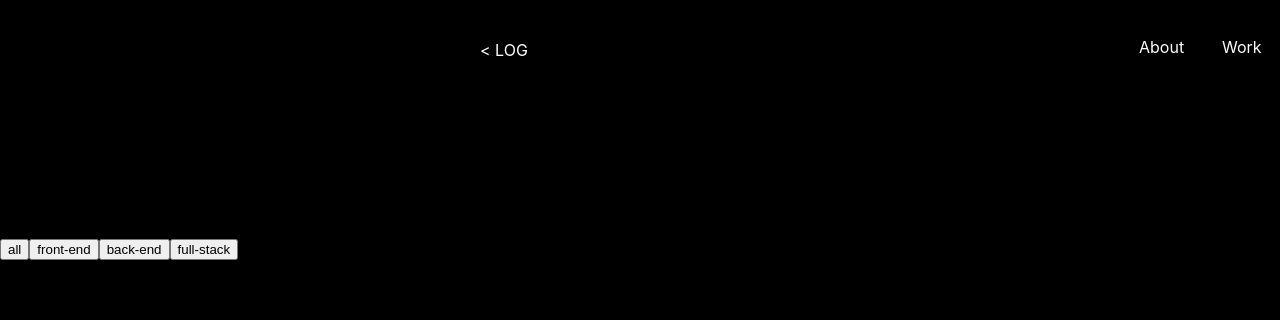
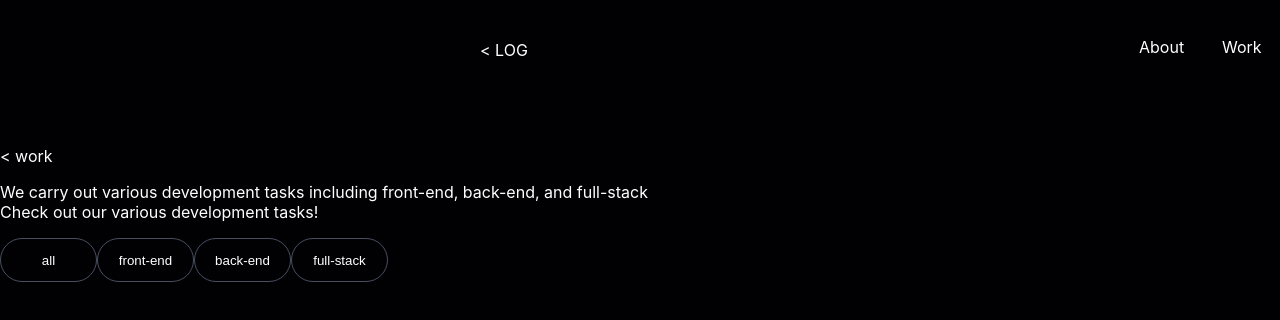
Before and after one commit to mick243/PrivatePage, a React (Create React App) app: page /Work in a window 1280 px wide. Shown: the top 320 px of the page. Built offline with nearby package versions, Linux system fonts and the light colour scheme.

Commit message:
버튼 스타일 변경 & Work와 Contact 글자색 변경

```diff
--- a/src/components/layouts/Contact.tsx
+++ b/src/components/layouts/Contact.tsx
@@ -19,6 +19,10 @@ const Contact = () => {
   );
 };
 
-const ContactStyle = styled.div``;
+const ContactStyle = styled.div`
+  p {
+    color: #ffffff;
+  }
+`;
 
 export default Contact;
--- a/src/components/layouts/Work.tsx
+++ b/src/components/layouts/Work.tsx
@@ -18,6 +18,25 @@ const Work = () => {
   );
 };
 
-const WorkStyle = styled.div``;
+const WorkStyle = styled.div`
+  button {
+    width: 97px;
+    height: 44px;
+    border-radius: 40px;
+    color: #ffffff;
+    border: 1px solid #494f60;
+    background-color: #010104;
+    cursor: pointer;
+
+    &: hover {
+      background-color: #ffffff;
+      color: #010104;
+    }
+  }
+
+  p {
+    color: #ffffff;
+  }
+`;
 
 export default Work;
--- a/src/components/utils/App.css
+++ b/src/components/utils/App.css
@@ -1,4 +1,4 @@
 body {
   margin: 0;
-  background-color: #000000;
+  background: #010104;
 }
```
